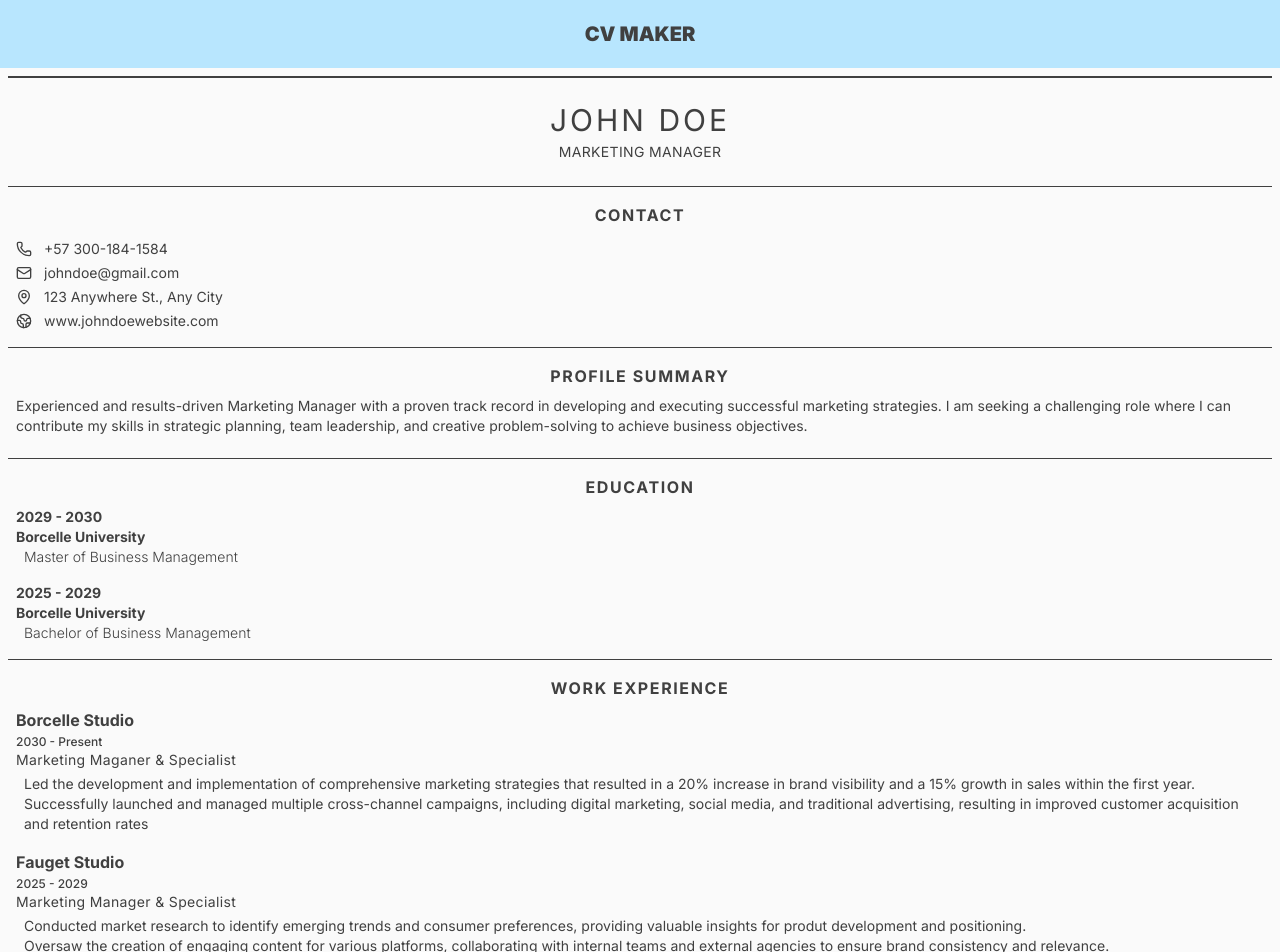
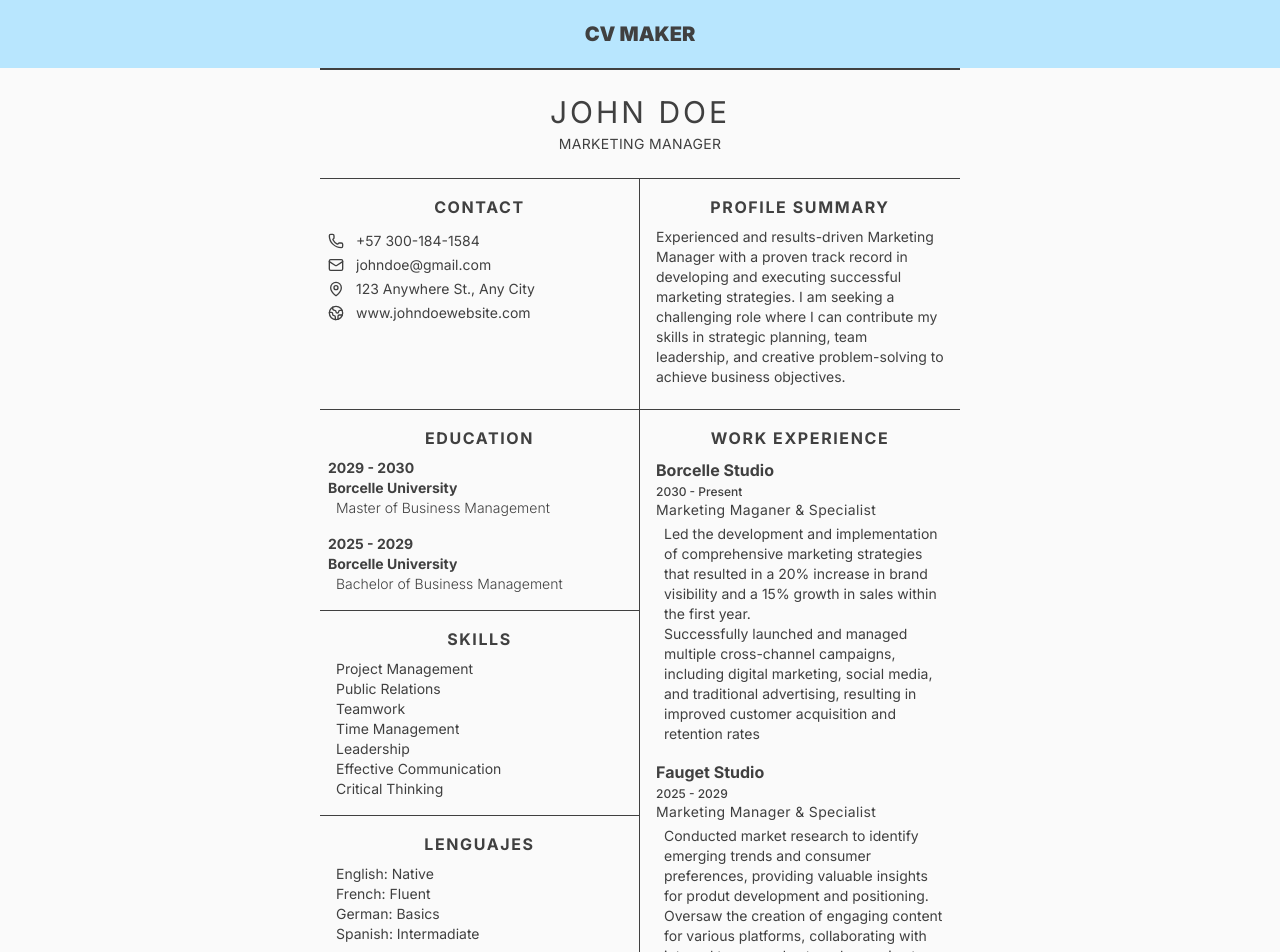
Before and after one commit to Carlosaac23/TOP-cv-application, a React (Vite) app: page / in a window 1280 px wide. Shown: the top 952 px of the page. Built offline with nearby package versions, Linux system fonts and the light colour scheme.

Commit message:
style: add responsive design to all poroject

```diff
--- a/src/components/Form/Contact.jsx
+++ b/src/components/Form/Contact.jsx
@@ -36,7 +36,7 @@ export default function Contact() {
   ];
 
   return (
-    <div className='flex flex-col gap-1 border-b px-2 py-4'>
+    <div className='flex flex-col gap-1 border-b px-2 py-4 md:border-r'>
       <h2 className='mb-2 text-center font-bold tracking-widest uppercase'>
         Contact
       </h2>
--- a/src/components/Form/Education.jsx
+++ b/src/components/Form/Education.jsx
@@ -16,7 +16,7 @@ export default function Education() {
   ]);
 
   return (
-    <div className='border-b px-2 py-4'>
+    <div className='border-b px-2 py-4 md:border-r'>
       <h2 className='mb-2 text-center font-bold tracking-widest uppercase'>
         Education
       </h2>
--- a/src/components/Form/Experience.jsx
+++ b/src/components/Form/Experience.jsx
@@ -35,7 +35,7 @@ export default function Experience() {
   ]);
 
   return (
-    <div className='border-b px-2 py-4'>
+    <div className='border-b px-2 py-4 md:row-span-4 md:px-4'>
       <h2 className='mb-2 text-center font-bold tracking-widest uppercase'>
         Work Experience
       </h2>
--- a/src/components/Form/Form.jsx
+++ b/src/components/Form/Form.jsx
@@ -8,7 +8,7 @@ import Summary from './Summary';
 
 export default function Form() {
   return (
-    <main className='m-2 border-t-2'>
+    <main className='m-2 border-t-2 md:grid md:grid-cols-2 lg:m-auto lg:max-w-[80%] xl:max-w-[50%]'>
       <Name />
       <Contact />
       <Summary />
--- a/src/components/Form/Languages.jsx
+++ b/src/components/Form/Languages.jsx
@@ -10,7 +10,7 @@ export default function Languages() {
   ]);
 
   return (
-    <div className='border-b px-2 py-4'>
+    <div className='border-b px-2 py-4 md:border-r'>
       <h2 className='mb-2 text-center font-bold tracking-widest uppercase'>
         Lenguajes
       </h2>
--- a/src/components/Form/Name.jsx
+++ b/src/components/Form/Name.jsx
@@ -6,7 +6,7 @@ export default function Name() {
   const [profession, setProfession] = useState('Marketing Manager');
 
   return (
-    <div className='flex flex-col items-center gap-1 border-b px-2 py-6'>
+    <div className='flex flex-col items-center gap-1 border-b px-2 py-6 md:col-span-2'>
       <SingleLineEdit
         name='Name'
         value={name}
--- a/src/components/Form/Skills.jsx
+++ b/src/components/Form/Skills.jsx
@@ -13,7 +13,7 @@ export default function Skills() {
   ]);
 
   return (
-    <div className='border-b px-2 py-4'>
+    <div className='border-b px-2 py-4 md:border-r'>
       <h2 className='mb-2 text-center font-bold tracking-widest uppercase'>
         Skills
       </h2>
--- a/src/components/Form/Summary.jsx
+++ b/src/components/Form/Summary.jsx
@@ -8,7 +8,7 @@ export default function Summary() {
   const [summary, setSummary] = useState(sampleText);
 
   return (
-    <div className='border-b px-2 py-4'>
+    <div className='border-b px-2 py-4 md:px-4'>
       <h2 className='mb-2 text-center font-bold tracking-widest uppercase'>
         Profile Summary
       </h2>
```
